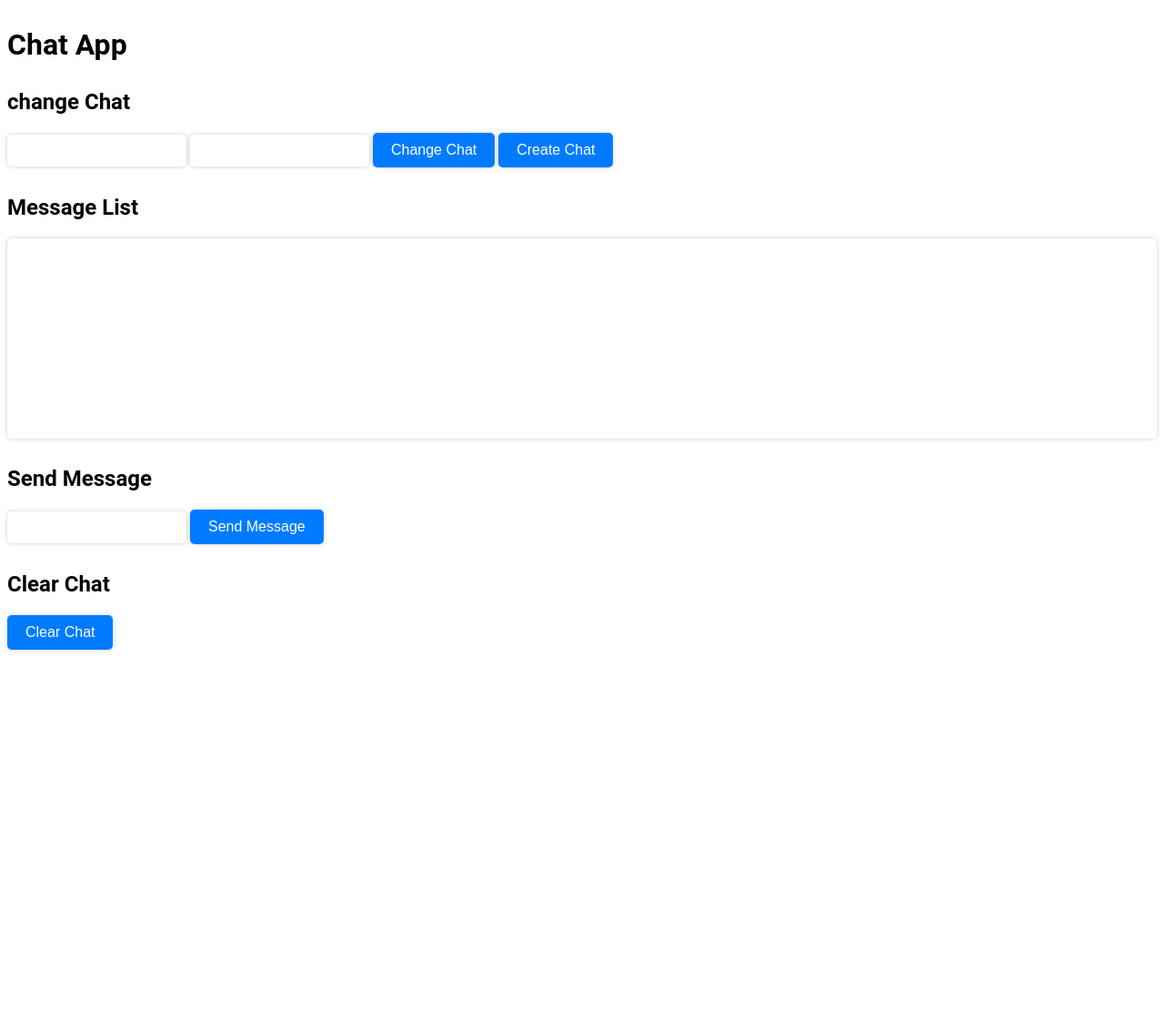
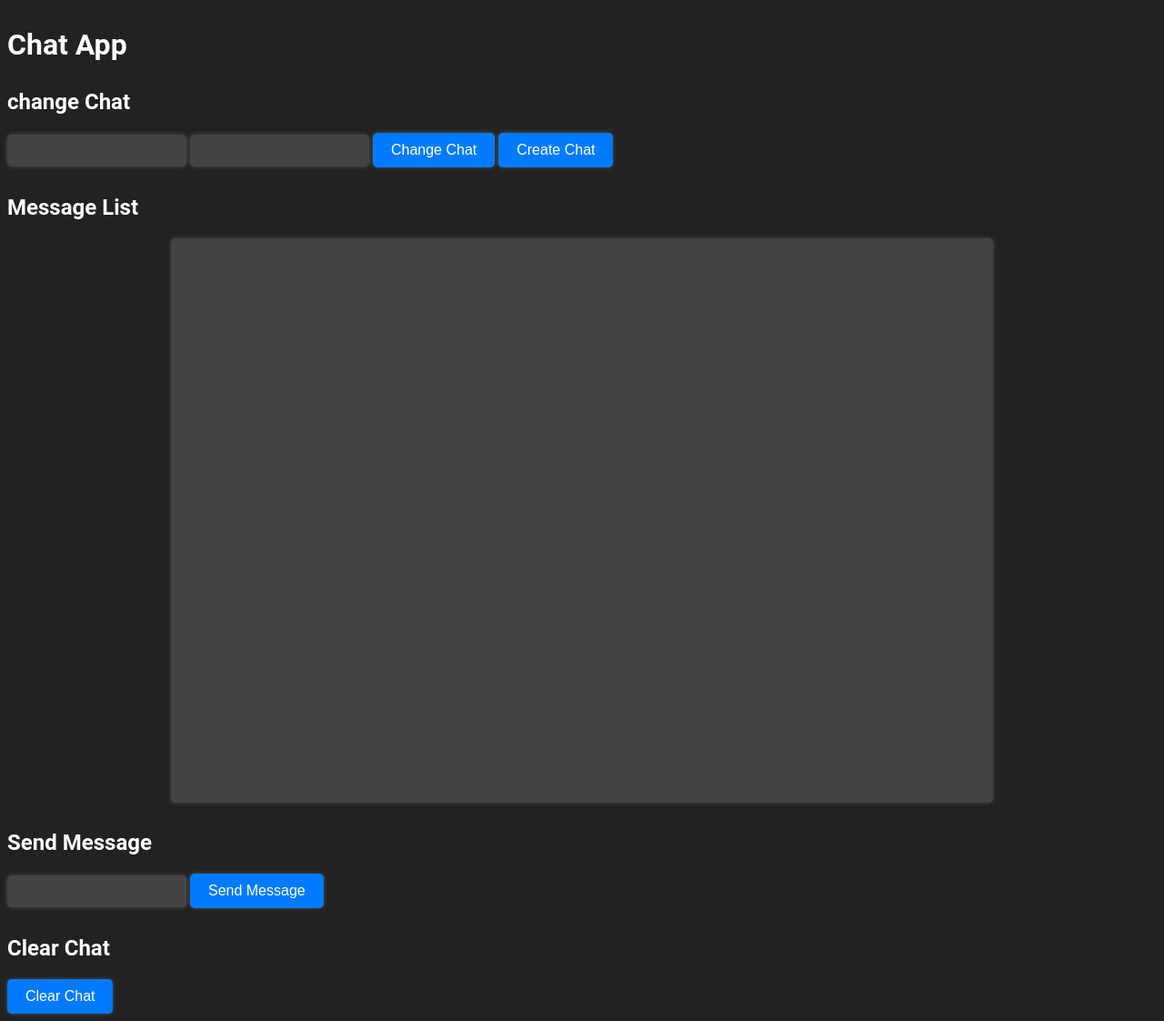
Before and after one commit to MixoMax/fchat, a Flask app: page /chat in a window 1280 px wide. Shown: the whole page at 91% size. Before the commit the page ends 716 px from the top, so only its background shows below. Run offline with Flask 2, Linux system fonts and the light colour scheme.

Commit message:
dark mode UI, made user-sent texts green

```diff
--- a/server-py/main.py
+++ b/server-py/main.py
@@ -1,4 +1,5 @@
 from flask import Flask, request, jsonify, render_template
+from scripts.filter_csv import filter_csv
 import csv
 import os
 import hashlib
@@ -153,6 +154,8 @@ def get():
 
         decoded_data = []
         for row in data:
+            if row == []:
+                continue
             decoded_sender = decode(row[0])
             decoded_message = decode(row[1])
             if decoded_sender == "" and decoded_message == "":
--- a/server-py/static/main.js
+++ b/server-py/static/main.js
@@ -82,6 +82,7 @@ function sendMessage(chat_id, sender, message, password) {
     password = localStorage.getItem("password");
     let sender = localStorage.getItem("username");
     sendMessage(chat_id, sender, message, password);
+    update_chat();
   }
 
   function create() {
@@ -101,7 +102,7 @@ function sendMessage(chat_id, sender, message, password) {
     getMessages(chat_id, password);
   }
 
-  function clear() {
+  function clear_current_chat() {
     console.log("clear")
     try {
       chat_id = document.getElementById("chat_id").value;
@@ -141,6 +142,7 @@ function sendMessage(chat_id, sender, message, password) {
     try {
       let chat_id = localStorage.getItem("chat_id");
       let password = localStorage.getItem("password");
+      let user = localStorage.getItem("username");
       let message_list = await getMessages(chat_id, password);
       let message_list_html = "";
       for (let i = 0; i < message_list.length; i++) {
@@ -157,12 +159,23 @@ function sendMessage(chat_id, sender, message, password) {
           time_string = Math.floor(time_delta / 86400) + "d";
         }
         message[2] = time_string;
-        let message_html = `
+        if (message[0] == user) {
+          message[0] = "You";
+        }
+        if (message[0] == "You") {
+          message_html = `
+          <div class="message">
+            <div class="user_sender">${message[0]}, ${message[2]}</div>
+            <div class="user_text">${message[1]}</div>
+          </div>`
+        } else {
+
+        message_html = `
           <div class="message">
             <div class="sender">${message[0]}, ${message[2]}</div>
             <div class="text">${message[1]}</div>
           </div>
-        `;
+        `;}
         message_list_html += message_html;
       }
       document.getElementById("message_list").innerHTML = message_list_html;
--- a/server-py/static/stylesheet1.css
+++ b/server-py/static/stylesheet1.css
@@ -1,6 +1,8 @@
 /* Set font to Roboto */
 body {
   font-family: "Roboto", sans-serif;
+  background-color: #222;
+  color: #fff;
 }
 
 /* Style input fields */
@@ -8,7 +10,9 @@ input[type="text"] {
   padding: 10px;
   border: none;
   border-radius: 5px;
-  box-shadow: 0px 0px 5px 0px rgba(0, 0, 0, 0.2);
+  box-shadow: 0px 0px 5px 0px rgba(255, 255, 255, 0.2);
+  background-color: #444;
+  color: #fff;
 }
 
 /* Style buttons */
@@ -20,7 +24,7 @@ button {
   color: #fff;
   font-size: 16px;
   cursor: pointer;
-  box-shadow: 0px 0px 5px 0px rgba(0, 0, 0, 0.2);
+  box-shadow: 0px 0px 5px 0px rgba(255, 255, 255, 0.2);
 }
 
 /* Hover effect for buttons */
@@ -38,10 +42,13 @@ h1, h2 {
 #message_list {
   border: none;
   border-radius: 5px;
-  box-shadow: 0px 0px 5px 0px rgba(0, 0, 0, 0.2);
+  box-shadow: 0px 0px 5px 0px rgba(255, 255, 255, 0.2);
   padding: 10px;
-  height: 200px;
+  width: 70%;
+  height: 600px;
   overflow-y: auto;
+  margin: 0 auto;
+  background-color: #444;
 }
 
 /* Remove default outline on focus */
--- a/server-py/templates/chat.html
+++ b/server-py/templates/chat.html
@@ -26,7 +26,7 @@
     <button onclick="send()">Send Message</button>
 
     <h2>Clear Chat</h2>
-    <button onclick="clear()">Clear Chat</button>
+    <button onclick="clear_current_chat()">Clear Chat</button>
 
   </body>
 </html>
```
Also changed, not shown: other parts of server-py/static/stylesheet1.css (+32 -3 lines), server-py/scripts/filter_csv.py (added, +16 -0 lines), 1 other file. Lines whose indentation alone changed are shown as unchanged.
